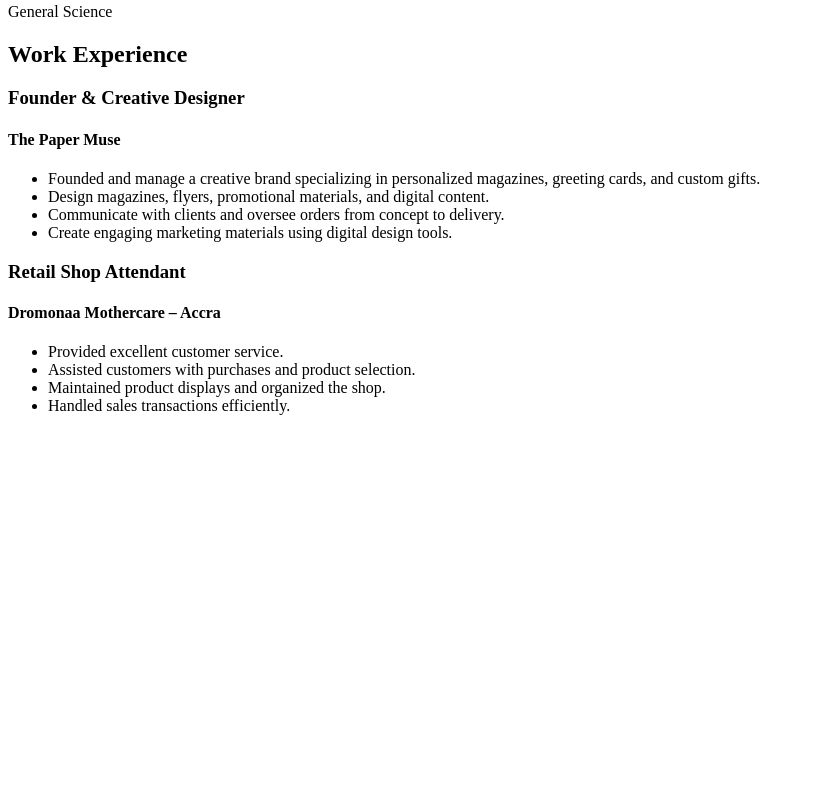
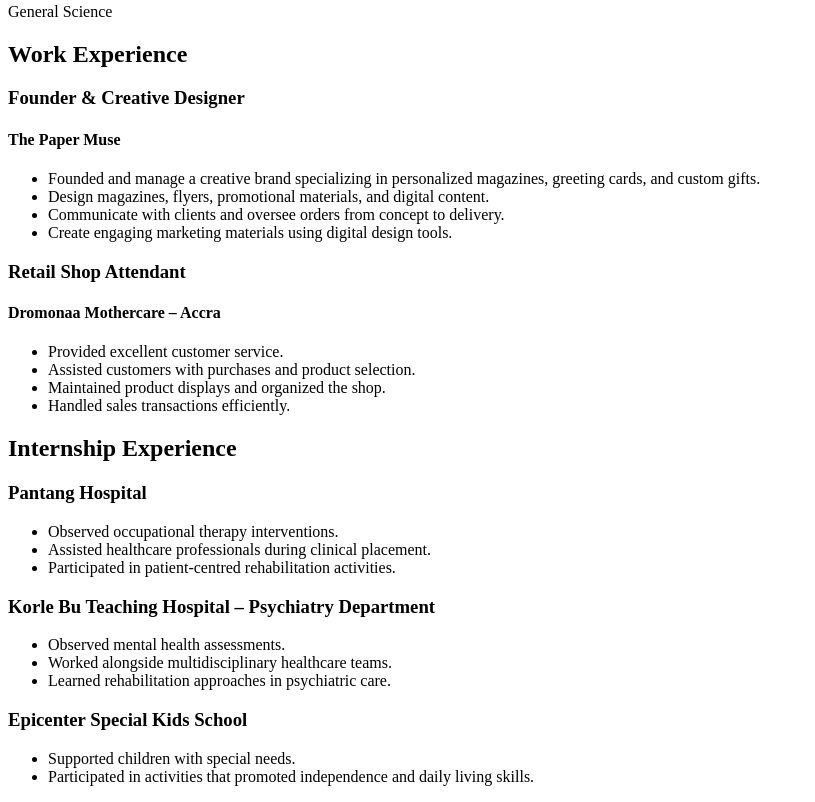
Before and after one commit to novaakani02-droid/T4G_CV, a plain HTML site: page index.html in a window 1280 px wide. Shown: the part 548-1350 px from the top of the page, without its empty margins (0-815 px from the left). Before the commit the page ends 979 px from the top, so only its background shows below. Drawn offline with Linux system fonts and the light colour scheme.

Commit message:
added my internship  section

```diff
--- a/index.html
+++ b/index.html
@@ -79,6 +79,36 @@
         </div>
     </section>
 
+    <!--  INTERNSHIP  -->
+    <section>
+        <h2>Internship Experience</h2>
+        <div class="card">
+            <h3>Pantang Hospital</h3>
+            <ul>
+                <li>Observed occupational therapy interventions.</li>
+                <li>Assisted healthcare professionals during clinical placement.</li>
+                <li>Participated in patient-centred rehabilitation activities.</li>
+            </ul>
+        </div>
+
+        <div class="card">
+            <h3>Korle Bu Teaching Hospital – Psychiatry Department</h3>
+            <ul>
+                <li>Observed mental health assessments.</li>
+                <li>Worked alongside multidisciplinary healthcare teams.</li>
+                <li>Learned rehabilitation approaches in psychiatric care.</li>
+            </ul>
+
+        </div>
+        <div class="card">
+            <h3>Epicenter Special Kids School</h3>
+            <ul>
+                <li>Supported children with special needs.</li>
+                <li>Participated in activities that promoted independence and daily living skills.</li>
+            </ul>
+        </div>
+    </section>
+
 
 </body>
 </html>
```
